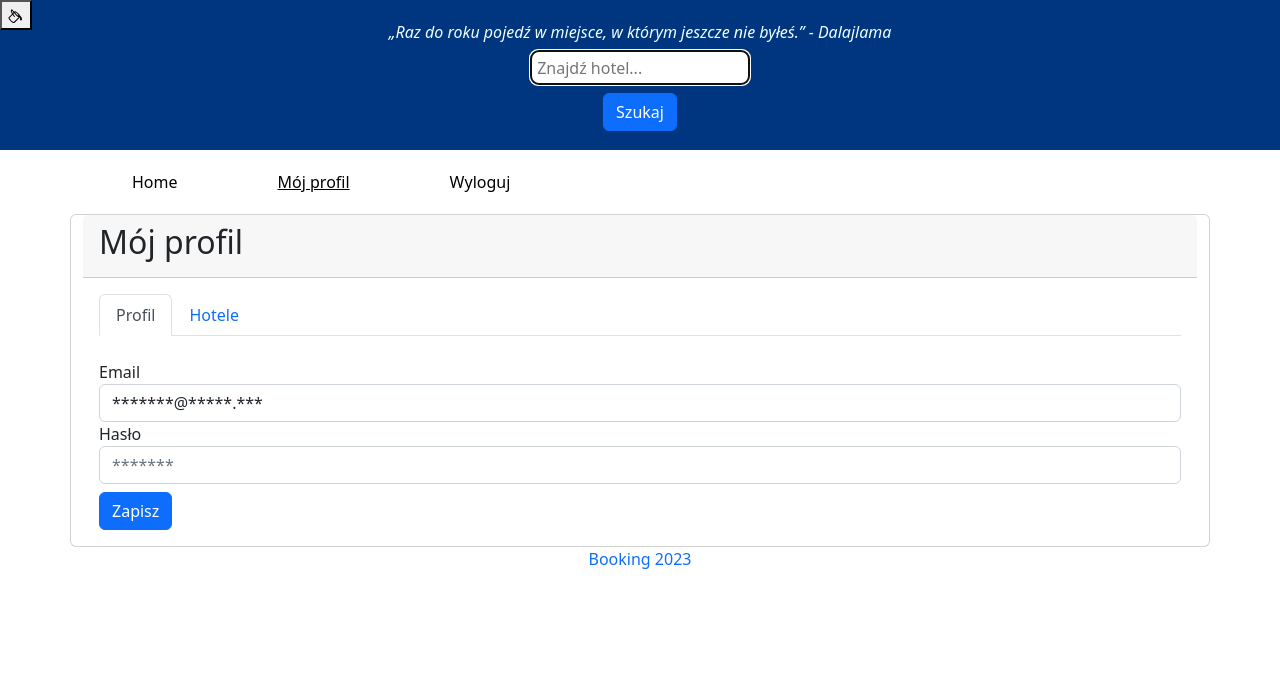
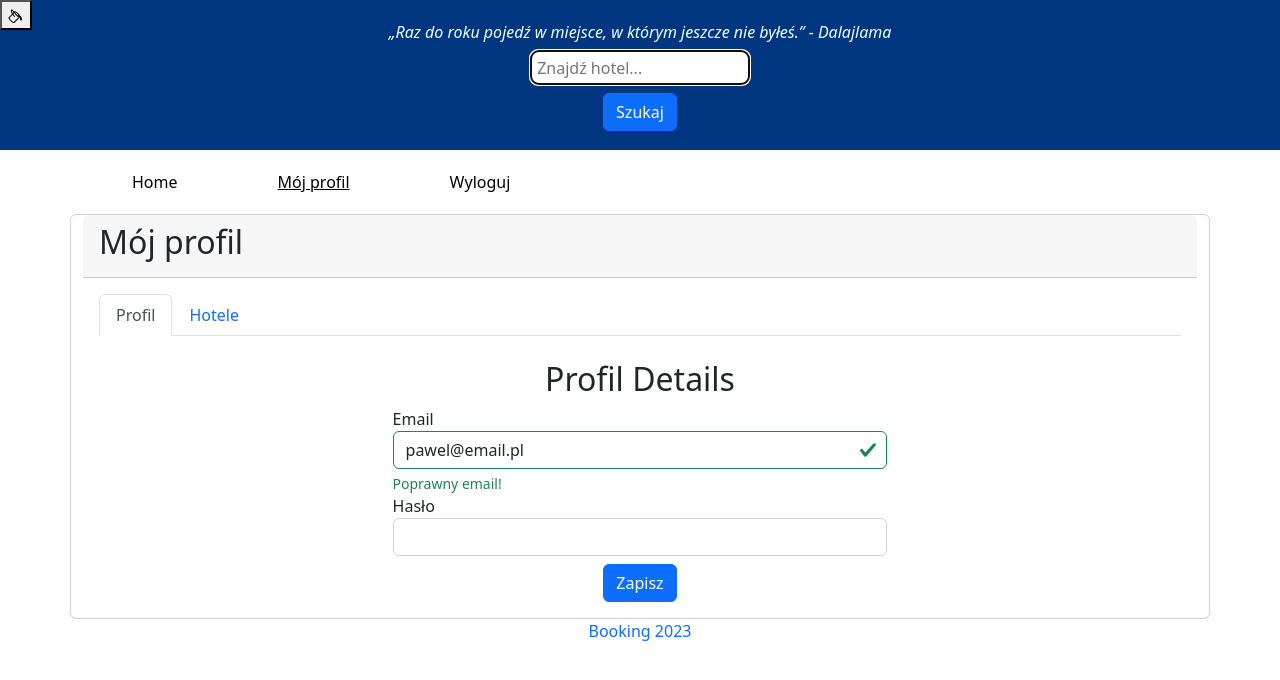
Before and after one commit to Pawel-Burakowski/Booking_App, a React (Create React App) app: page /profil in a window 1280 px wide. Shown: the top 680 px of the page. Built offline with nearby package versions, Linux system fonts and the light colour scheme.

Commit message:
Added form validation

```diff
--- /dev/null
+++ b/src/components/UI/LoadingButton/LoadingButton.js
@@ -0,0 +1,11 @@
+export default function LoadingButton (props) {
+    return(
+        props.loading
+			?	<div className="d-flex justify-content-center">
+				<button className='btn btn-primary mt-2' role="status">Loading...</button>
+				</div>
+			:	<div className="d-flex justify-content-center">
+				<button className='btn btn-primary mt-2'>{props.label}</button>
+				</div>
+)
+}
--- /dev/null
+++ b/src/helpers/helpers.js
@@ -0,0 +1,4 @@
+export function validateEmail(text) {
+    const re = /^(([^<>()[\]\\.,;:\s@\"]+(\.[^<>()[\]\\.,;:\s@\"]+)*)|(\".+\"))@((\[[0-9]{1,3}\.[0-9]{1,3}\.[0-9]{1,3}\.[0-9]{1,3}\])|(([a-zA-Z\-0-9]+\.)+[a-zA-Z]{2,}))$/
+    return re.test(text)
+}
--- a/src/pages/Auth/Login/Login.js
+++ b/src/pages/Auth/Login/Login.js
@@ -1,24 +1,61 @@
+import { useState } from "react"
+import useAuth from "../../../components/Hooks/useAuth"
+import { useHistory } from "react-router-dom"
+import LoadingButton from "../../../components/UI/LoadingButton/LoadingButton"
+
 export default function Login(props) {
+
+	const history = useHistory()
+	const [auth, setAuth] = useAuth()
+	const [email, setEmail] = useState("")
+	const [password, setPassword] = useState("")
+	const [loading, setLoading] = useState(false)
+	const [valid, setValid] = useState(null)
+
+
+	const submit = (e) => {
+		e.preventDefault();
+		setLoading(true)
+
+		setTimeout( () => {
+			if(true) {
+				setAuth(true)
+				history.push("/")
+			} else {
+				setValid(false)
+				setPassword("")
+			}
+			setLoading(false)
+		}, 500)
+	}
+
 	return (
 		<div className='container d-flex justify-content-center mb-5'>
 			<div className='row'>
 				<h2 className='text-center mt-5'> Logowanie </h2>
-				<form>
+
+				{valid === false ? (
+					<div className="alert alert-danger"> Niepoprawne dane logowania</div>
+				)
+				: null}
+				<form onSubmit={submit}>
 					<div className='form-group'>
 						<label> Email </label>
 						<input
 							type='email'
+							value={email}
+							onChange={e => setEmail(e.target.value)}
 							className='form-control'></input>
 					</div>
 					<div className='form-group'>
 						<label> Hasło </label>
 						<input
 							type='password'
+							value={password}
+							onChange={e => setPassword(e.target.value)}
 							className='form-control'></input>
 					</div>
-					<div className="d-flex justify-content-center">
-						<button className='btn btn-primary mt-2'>Zaloguj</button>
-					</div>
+					<LoadingButton loading={loading} label="Zaloguj" />
 				</form>
 			</div>
 		</div>
--- a/src/pages/Profile/ProfilDetails/ProfilDetails.js
+++ b/src/pages/Profile/ProfilDetails/ProfilDetails.js
@@ -1,15 +1,79 @@
+import { useState, useEffect } from "react"
+import LoadingButton from "../../../components/UI/LoadingButton/LoadingButton"
+import { validateEmail } from "../../../helpers/helpers"
+
 export default function ProfilDetails(props){
+
+    const [email, setEmail] = useState("pawel@email.pl")
+	const [password, setPassword] = useState("")
+	const [loading, setLoading] = useState(false)
+	const [errors, setErrors] = useState({
+        email: "",
+        password: ""
+    })
+
+    const submit = (e) => {
+		e.preventDefault();
+		setLoading(true)
+
+		setTimeout( () => {
+
+			setLoading(false)
+		}, 500)
+	}
+
+    useEffect(() => {
+        if (validateEmail(email)){
+            setErrors({...errors, email: ""})
+        } else {
+            setErrors({...errors, email: "Niepoprawny email"})
+        }
+    }, [email])
+
+/*     useEffect(() => {
+        if (password.length >4){
+            setErrors({...errors, password: ""})
+        } else {
+            setErrors({...errors, password: "Hasło musi mieć ponad 4 znaki"})
+        }
+    }, [password]) */
+
     return (
-        <form>
-            <div className="form-group">
-                <label> Email </label>
-                <input type="email" value="*******@*****.***" className="form-control"></input>
-            </div>
-            <div className="form-group">
-                <label> Hasło </label>
-                <input type="password" placeholder="*******" className="form-control"></input>
-            </div>
-            <button className="btn btn-primary mt-2">Zapisz</button>
-        </form>
+        <div className='container d-flex justify-content-center'>
+			<div className='row'>
+				<h2 className='text-center'> Profil Details </h2>
+
+				<form onSubmit={submit}>
+					<div className='form-group'>
+						<label> Email </label>
+						<input
+							type='email'
+							value={email}
+							onChange={e => setEmail(e.target.value)}
+							className={`form-control ${errors.email ? "is-invalid" : `is-valid`} `}>
+                        </input>
+                            <div className="invalid-feedback">
+                                {errors.email}
+                            </div>
+                            <div className="valid-feedback">
+                                Poprawny email!
+                            </div>
+					</div>
+					<div className='form-group'>
+						<label> Hasło </label>
+						<input
+							type='password'
+							value={password}
+							onChange={e => setPassword(e.target.value)}
+							className={`form-control ${errors.password ? "is-valid" : ``} `}>
+                        </input>
+                        <div className="invalid-feedback">
+                            {errors.password}
+                        </div>
+					</div>
+					<LoadingButton loading={loading} label="Zapisz" />
+				</form>
+			</div>
+		</div>
     )
 }
```
